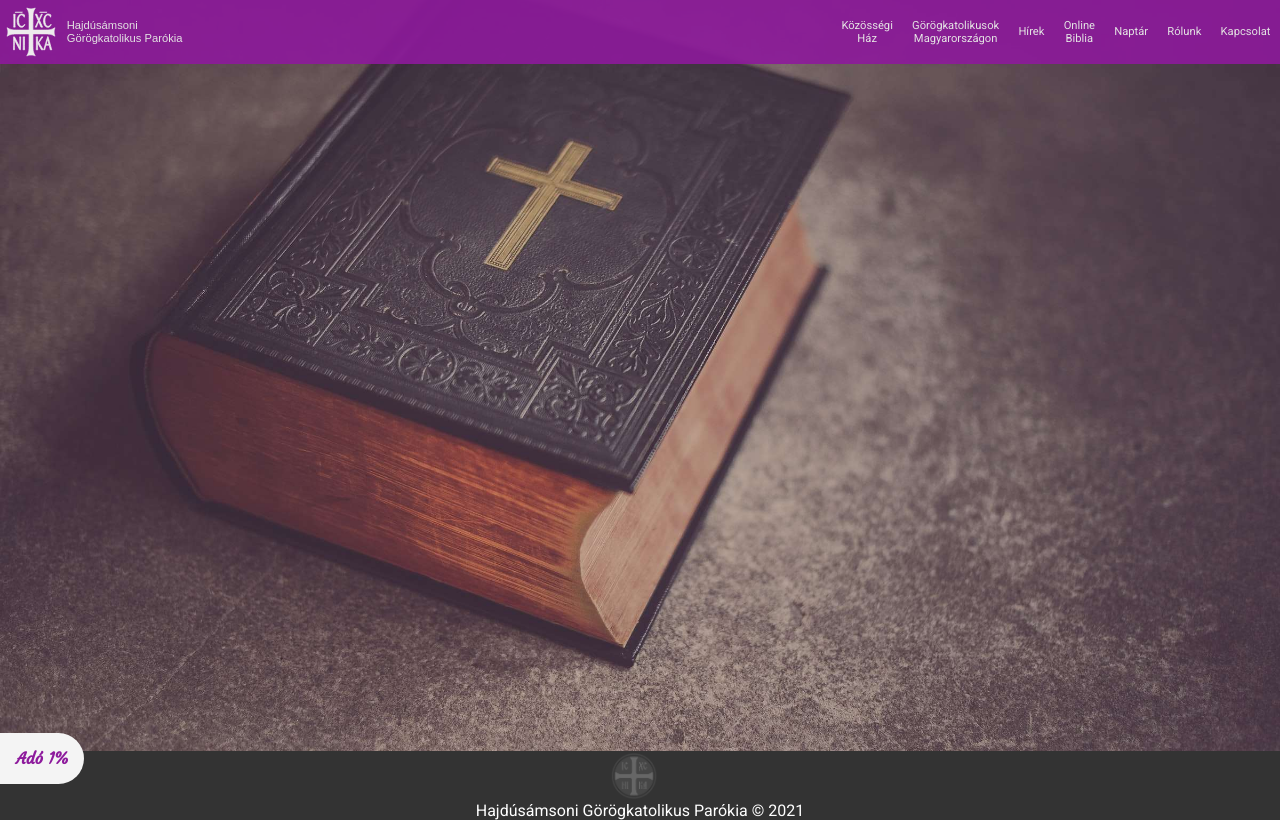
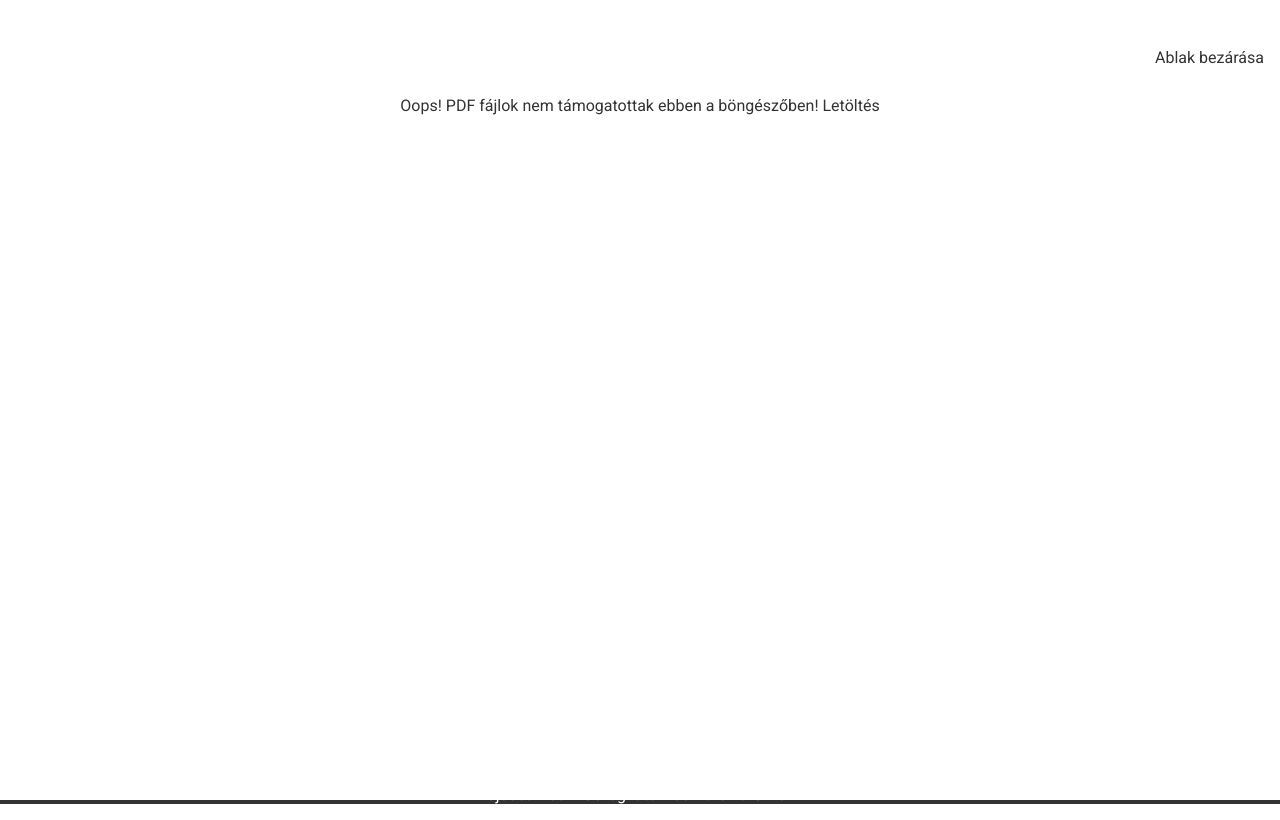
Before and after one commit to casee8/hsgorogkatolikus, a React (Create React App) app: page /privacy-policy in a window 1280 px wide. Built offline with nearby package versions, Linux system fonts and the light colour scheme; a web font is replaced by a local one.

Commit message:
Add cookie note & policy + style

```diff
--- a/src/App.css
+++ b/src/App.css
@@ -29,8 +29,10 @@ body {
   min-height: calc(100vh - 65px);
 }
 
-.footer {
-  margin-top: 1rem;
+.cookie-note {
+  position: fixed;
+  bottom: 0;
+  left: 0;
 }
 
 .flex {
@@ -81,7 +83,7 @@ img {
 /* Utilities */
 .container {
   margin-top: 65px;
-  /* max-width: 100%; */
+  margin-bottom: 1rem;
 }
 
 /* Text Styles*/
@@ -484,7 +486,7 @@ table th {
   color: var(--light-color);
   padding: 0.1rem;
   margin: 0 0.25rem;
-  font-size: 0.7rem;
+  font-size: 0.9rem;
 }
 
 .navbar a:hover {
@@ -678,6 +680,11 @@ table th {
 
 /* Medium devices (landscape tablets, 768px and up) */
 @media only screen and (min-width: 768px) {
+
+  .navbar a {
+    font-size: 0.7rem;
+  }
+
   .flexible-grid {
     grid-template-columns: repeat(2, 1fr);
     grid-gap: 1rem;
@@ -707,6 +714,12 @@ table th {
     max-width: 30%;
     margin: auto 10px 10px auto;
   }
+
+  .cookie-note {
+    left: unset;
+    right: 0;
+    width: 300px;
+  }
 }
 
 /* Large devices (laptops/desktops, 1080px and up) */
--- a/src/App.js
+++ b/src/App.js
@@ -9,10 +9,11 @@ import Bible from "./pages/Bible";
 import News from "./pages/News";
 import Contact from "./pages/Contact";
 import Footer from "./components/Footer";
-// import CookieNote from "./components/CookieNote";
+import CookieNote from "./components/CookieNote";
 import "./App.css";
 import ScrollToTop from "./ScrollToTop";
 import Foundation from "./components/Foundation";
+import { PrivacyPolicy } from "./pages/PrivacyPolicy";
 
 function App() {
   return (
@@ -31,9 +32,10 @@ function App() {
             <Route exact path="/news" component={News} />
             <Route exact path="/contact" component={Contact} />
             <Route exact path="/communityhouse" component={CommunityHouse} />
+            <Route exact path="/privacy-policy" component={PrivacyPolicy} />
           </Switch>
         </div>
-        {/* <CookieNote /> */}
+        <CookieNote />
         <Footer />
       </div>
     </Router>
--- /dev/null
+++ b/src/components/CookieNote.js
@@ -0,0 +1,36 @@
+import React, { Component } from "react";
+import { Link } from "react-router-dom";
+
+const CookieNote = () => {
+  const acceptNote = (e) => {
+    const cookieNote = document.getElementById("cookieNote");
+    if (e) {
+      cookieNote.style.display = "none";
+    }
+  };
+
+  const hideCookieNoteAuto = () => {
+    const cookieNote = document.getElementById("cookieNote");
+    cookieNote.style.display = "none";
+  };
+
+  setTimeout(hideCookieNoteAuto, 10000);
+
+  return (
+    <div id="cookieNote" className="cookie-note text-center bg-dark p">
+      <p>
+        Ez a weboldal a felhasználói élmény javítása, valamint a zavartalan
+        működés biztosítása érdekében sütiket (cookie-kat) használ. A sütik
+        kikapcsolása a böngésző beállításaiban lehetséges.{" "}
+        <Link to="/privacy-policy" className="text-danger" target='_blank' rel='noopener noreferrer'>
+          Részletes leírás
+        </Link>
+      </p>
+      <button className="m" onClick={acceptNote}>
+        Megértettem
+      </button>
+    </div>
+  );
+};
+
+export default CookieNote;
--- a/src/components/Navbar.js
+++ b/src/components/Navbar.js
@@ -6,7 +6,7 @@ import ICXC_NIKA from "../media/ICXC_NIKA.svg";
 const Navbar = () => {
   return (
     <nav className="navbar bg-primary">
-      <Link to='/'>
+      <Link to="/">
         <div style={{ display: "flex", alignItems: "center" }}>
           <img
             src={ICXC_NIKA}
@@ -18,7 +18,10 @@ const Navbar = () => {
             }}
             alt="logo"
           />
-          <p className='title' style={{ display: "inline-block" }}>
+          <p
+            className="title"
+            style={{ display: "inline-block", fontSize: "0.7rem" }}
+          >
             Hajdúsámsoni
             <br />
             Görögkatolikus Parókia
--- a/src/pages/About.js
+++ b/src/pages/About.js
@@ -131,7 +131,7 @@ const About = () => {
           </div>
         </div>
       </div>
-      <div className="mb-1">
+      <div>
         <h3 className="title header text-center py-3">
           A Hajdúsámsoni Görögkatolikus Egyház története
         </h3>
--- /dev/null
+++ b/src/pages/PrivacyPolicy.js
@@ -0,0 +1,44 @@
+import React from "react";
+import { Link } from "react-router-dom";
+import PrivacyPolicyPDF from "../assets/Adatvedelmi_tajekoztato.pdf";
+
+export const PrivacyPolicy = () => {
+
+  return (
+    <div>
+      <object
+        data={PrivacyPolicyPDF}
+        style={{
+          position: "fixed",
+          top: 0,
+          left: 0,
+          zIndex: 5,
+          width: "100vw",
+          height: "100vh",
+        }}
+      >
+        <div
+          style={{
+            height: "100vh",
+            width: "100vw",
+            paddingTop: "3rem",
+            background: "#fff",
+          }}
+        >
+          <Link to='/' style={{float: 'right', marginRight: '1rem'}}>Ablak bezárása</Link>
+          <p
+            style={{
+              paddingTop: "3rem",
+              textAlign: "center",
+            }}
+          >
+            Oops! PDF fájlok nem támogatottak ebben a böngészőben!{" "}
+            <a href={PrivacyPolicyPDF} download>
+              Letöltés
+            </a>
+          </p>
+        </div>
+      </object>
+    </div>
+  );
+};
```
Also changed, not shown: 1 other file (tests, documents, lock files or other folders).
